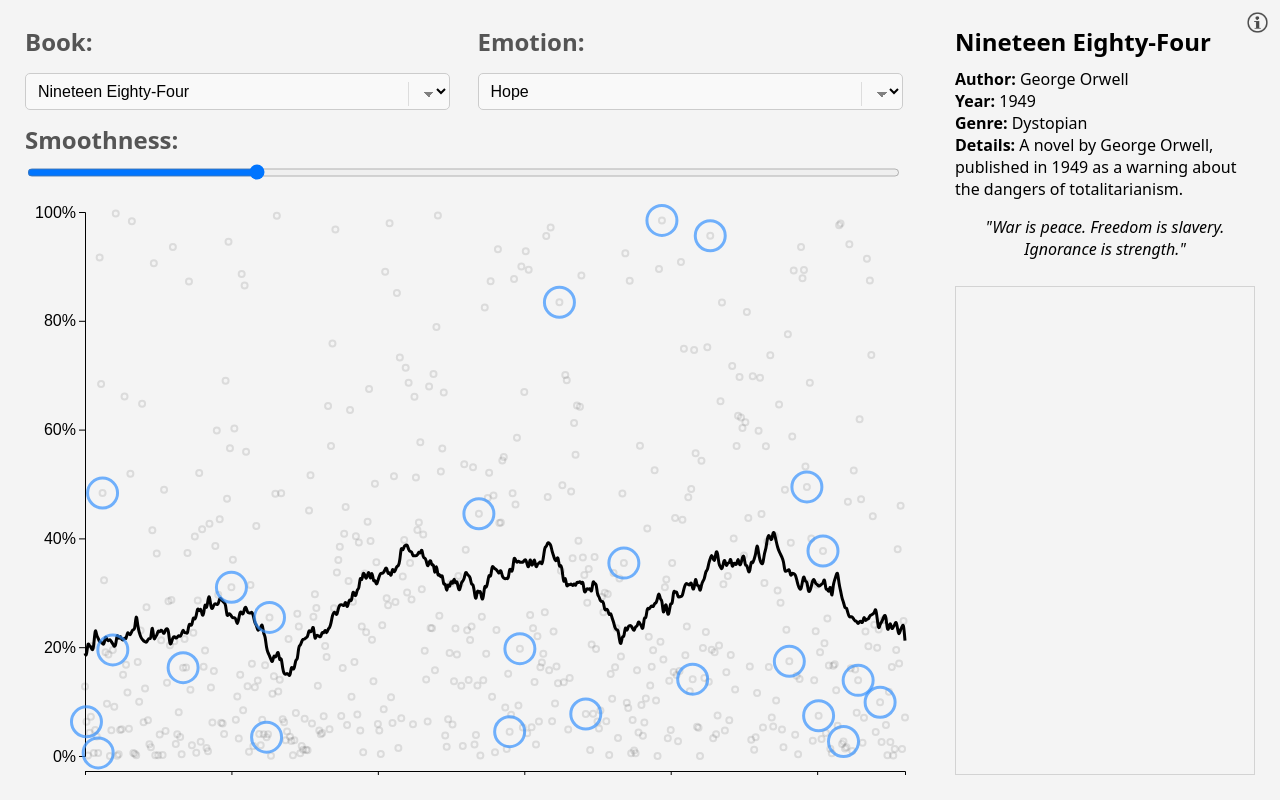
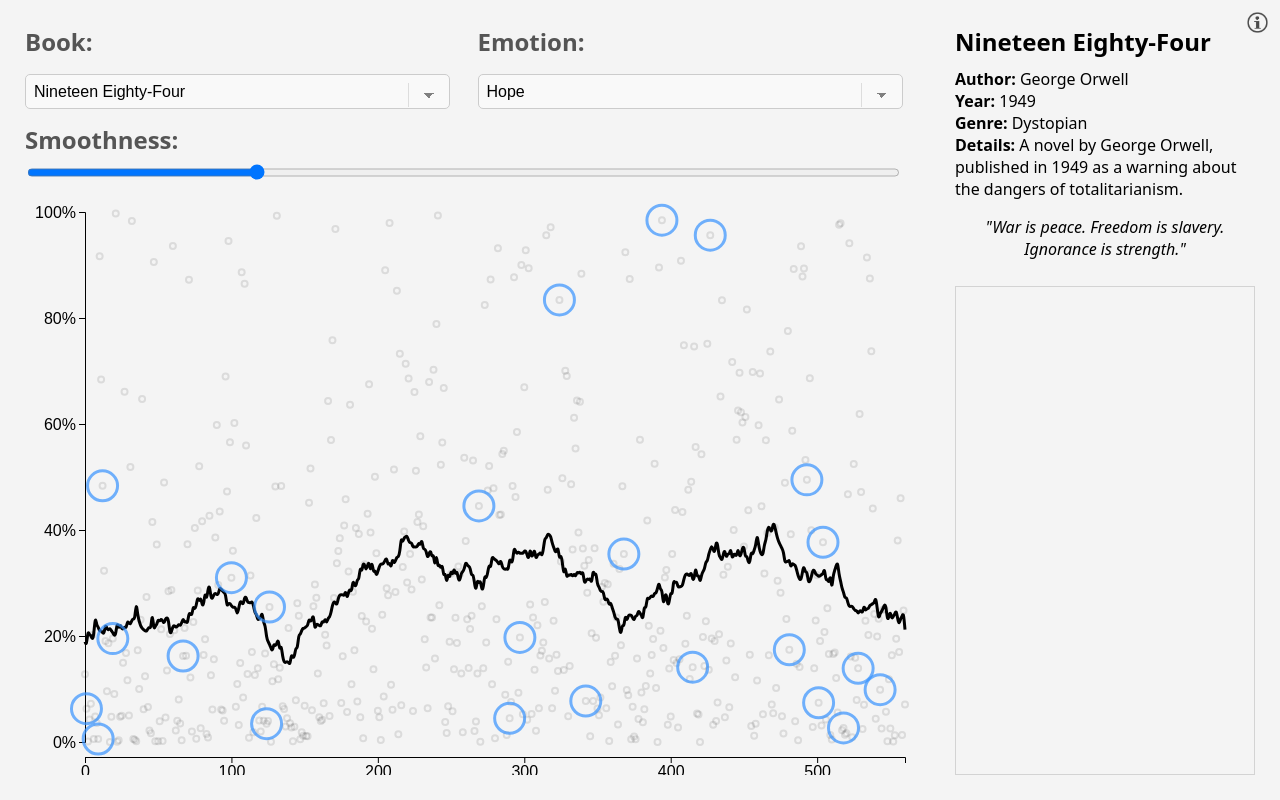
Before and after one commit to trdougherty/literary_analysis, a website: page public/index.html in a window 1280 px wide. Drawn offline with nearby package versions, Linux system fonts and the light colour scheme.

Commit message:
updating styles and script

```diff
--- a/public/script.js
+++ b/public/script.js
@@ -1,5 +1,5 @@
 // Define the margins of the chart
-const margin = { top: 15, right: 50, bottom: 88, left: 30 };
+const margin = { top: 15, right: 50, bottom: 95, left: 30 };
 let svg; // Declare svg here to make it accessible in the global scope
 let width, height; // Declare width and height here for global access
 let timeoutId;
--- a/public/styles.css
+++ b/public/styles.css
@@ -138,6 +138,9 @@
     border-radius: 5px;
     border: 1px solid #ccc;
     background-color: #ffffff68;
+    appearance: none;
+    -webkit-appearance: none;
+    -moz-appearance: none;
 }
 
 /* Slider styles */
```
